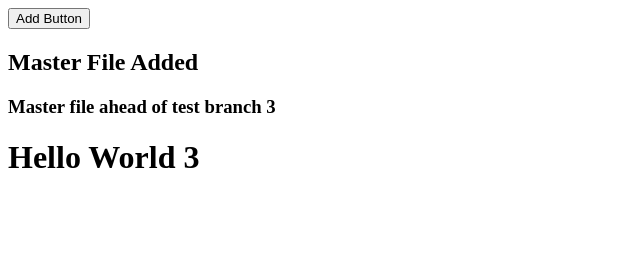
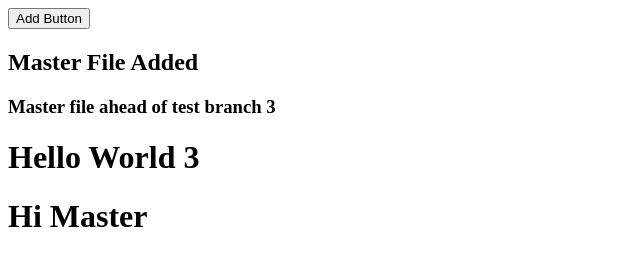
Before and after one commit to iamentafaz/Basic-Oops, a plain HTML site: page index.html in a window 1280 px wide. Shown: the whole page, without its empty margins (0-640 px from the left). Drawn offline with Linux system fonts and the light colour scheme.

Commit message:
another test

```diff
--- a/index.html
+++ b/index.html
@@ -11,6 +11,7 @@
     <h2>Master File Added</h2>
     <h3>Master file ahead of test branch 3</h3>
     <h1>Hello World 3</h1>
+    <h1>Hi Master</h1>
     <ul id="names"></ul>
     <script src="index.js"></script>
 </body>
```
